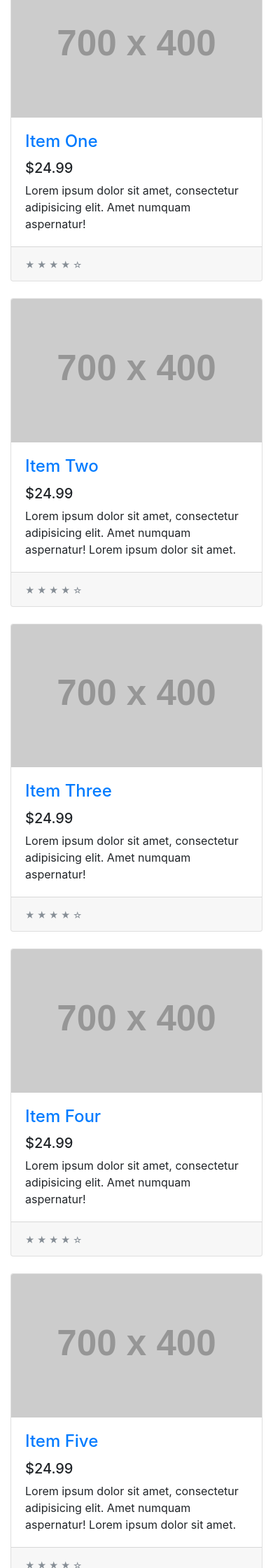
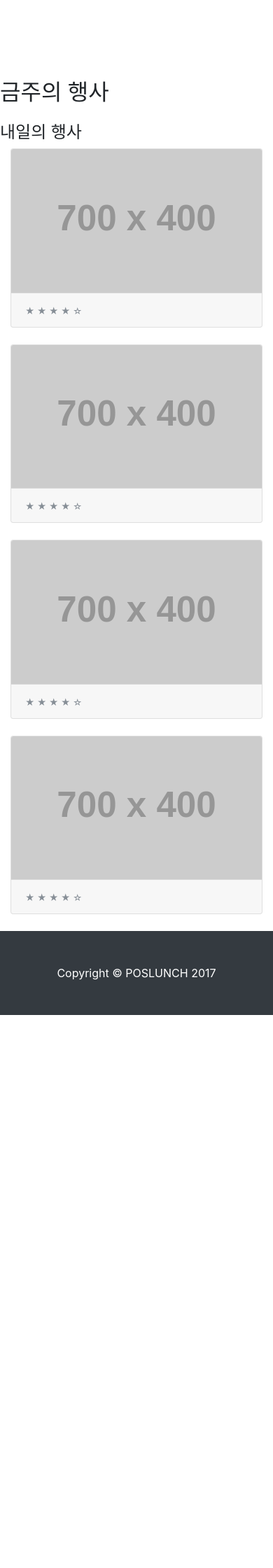
Before and after one commit to dayon95/POSLUN, a PHP site: page / in a window 390 px wide. Shown: the part 744-2984 px from the top of the page at 70% size. After the commit the page ends 2194 px from the top, so only its background shows below. Run offline with PHP 8.4, Linux system fonts and the light colour scheme; grey boxes labelled with a size stand in for pictures from a placeholder-image service; some libraries are stand-ins or nearby versions; some web fonts are replaced.

Commit message:
design v1.0

```diff
--- a/poslunch/css/shop-homepage.css
+++ b/poslunch/css/shop-homepage.css
@@ -3,9 +3,42 @@
  * Copyright 2013-2017 Start Bootstrap
  * Licensed under MIT (https://github.com/BlackrockDigital/startbootstrap-shop-homepage/blob/master/LICENSE)
  */
-
+@import url('https://fonts.googleapis.com/css?family=Arvo');
 body {
   padding-top: 54px;
+}
+/*카테고리 텍스트 색깔*/
+a.list-group-item{
+  color: black;
+}
+/*carousel 최대 길이*/
+.carousel-inner{
+  max-height: 400px;
+}
+/*navbar 폰트*/
+.navbar-brand{
+  font-family: 'Arvo', serif;
+}
+.row-centered{
+  text-align: center;
+}
+/*.col-centered{
+  float: none;
+  margin-right:auto;
+  margin-left:auto;
+}*/
+header.masthead {
+  background: url('https://unsplash.it/1900/1080?image=304') no-repeat center center scroll;
+  -webkit-background-size: cover;
+  -moz-background-size: cover;
+  background-size: cover;
+  -o-background-size: cover;
+}
+
+header.masthead>.overlay {
+  padding: 5rem 0;
+  text-align: center;
+  background: rgba(0, 0, 0, 0.6);
 }
 
 @media (min-width: 992px) {
--- a/poslunch/index.html
+++ b/poslunch/index.html
@@ -8,7 +8,12 @@
   <meta name="description" content="">
   <meta name="author" content="">
 
-    <title>Shop Homepage - Start Bootstrap Template</title>
+  <title>POSLUNCH-MAIN</title>
+
+  <style>
+    @import url(http://fonts.googleapis.com/earlyaccess/jejugothic.css);
+    @import url(http://fonts.googleapis.com/earlyaccess/jejumyeongjo.css);
+  </style>
 
   <!-- Bootstrap core CSS -->
   <link href="vendor/bootstrap/css/bootstrap.min.css" rel="stylesheet">
@@ -23,25 +28,27 @@
   <!-- Navigation -->
   <nav class="navbar navbar-expand-lg navbar-dark bg-dark fixed-top">
     <div class="container">
-        <a class="navbar-brand" href="#">점심에 만나조</a>
+      <a class="navbar-brand" href="index.html">
+        <img src="PosLunLogo.png" width="30" height="30" class="d-inline-block align-top mr-1" alt="">
+        <lead class="align-bottom" >
+        POSLUNCH
+      </lead>
+        </a>
       <button class="navbar-toggler" type="button" data-toggle="collapse" data-target="#navbarResponsive" aria-controls="navbarResponsive" aria-expanded="false" aria-label="Toggle navigation">
           <span class="navbar-toggler-icon"></span>
         </button>
       <div class="collapse navbar-collapse" id="navbarResponsive">
         <ul class="navbar-nav ml-auto">
           <li class="nav-item active">
-              <a class="nav-link" href="#">Home
+            <a class="nav-link" href="index.html">Home
                 <span class="sr-only">(current)</span>
               </a>
           </li>
           <li class="nav-item">
-              <a class="nav-link" href="#">About</a>
+            <a class="nav-link" href="about.html">About</a>
           </li>
           <li class="nav-item">
-              <a class="nav-link" href="#">Services</a>
-            </li>
-            <li class="nav-item">
-              <a class="nav-link" href="#">Contact</a>
+            <a class="nav-link" href="#">Feedback</a>
           </li>
         </ul>
       </div>
@@ -55,37 +62,37 @@
 
       <div class="col-lg-3">
 
-          <h1 class="my-4">Shop Name</h1>
+        <h2 class="my-4">categories</h2>
         <div class="list-group">
-            <a href="#" class="list-group-item">Category 1</a>
-            <a href="#" class="list-group-item">Category 2</a>
-            <a href="#" class="list-group-item">Category 3</a>
+          <a href="#" class="list-group-item">총학생회 행사</a>
+          <a href="#" class="list-group-item">동아리 공연</a>
+          <a href="#" class="list-group-item">강연</a>
+          <a href="#" class="list-group-item">공연</a>
+          <a href="#" class="list-group-item">채용/세미나</a>
         </div>
 
       </div>
       <!-- /.col-lg-3 -->
 
       <div class="col-lg-9">
-
-          <div id="carouselExampleIndicators" class="carousel slide my-4" data-ride="carousel">
+        <div class="row">
+          <h2 class="my-4">오늘의 행사</h5>
+          </div>
+          <div id="carouselExampleIndicators" class="carousel slide my-0" data-ride="carousel">
             <ol class="carousel-indicators">
               <li data-target="#carouselExampleIndicators" data-slide-to="0" class="active"></li>
               <li data-target="#carouselExampleIndicators" data-slide-to="1"></li>
               <li data-target="#carouselExampleIndicators" data-slide-to="2"></li>
-              <li data-target="#carouselExampleIndicators" data-slide-to="3"></li>
             </ol>
             <div class="carousel-inner" role="listbox">
               <div class="carousel-item active">
-                <img class="d-block img-fluid" src="http://bdap.postech.ac.kr/UPLOAD//GWPFile_per_BoardNo/79/20171106102401491323.png" alt="First slide">
+                <img class="d-block img-fluid" src="http://images.fonearena.com/blog/wp-content/uploads/2013/11/Lenovo-p780-camera-sample-10.jpg" alt="First slide">
               </div>
               <div class="carousel-item">
-                <img class="d-block img-fluid" src="http://bdap.postech.ac.kr/UPLOAD//GWPFile_per_BoardNo/79/20171103142439361775.jpg" alt="Second slide">
+                <img class="d-block img-fluid" src="http://photo.jtbc.joins.com/news/2016/11/03/20161103150104259.jpg" alt="Second slide">
               </div>
               <div class="carousel-item">
-                <img class="d-block img-fluid" src="http://bdap.postech.ac.kr/UPLOAD//GWPFile_per_BoardNo/79/2017110310243344977.png" alt="Third slide">
-              </div>
-              <div class="carousel-item">
-                <img class="d-block img-fluid" src="http://bdap.postech.ac.kr/UPLOAD//GWPFile_per_BoardNo/79/20171103112416058520.jpg" alt="Fourth slide">
+                <img class="d-block img-fluid" src="http://placehold.it/900x350" alt="Third slide">
               </div>
             </div>
             <a class="carousel-control-prev" href="#carouselExampleIndicators" role="button" data-slide="prev">
@@ -99,17 +106,25 @@
           </div>
 
           <div class="row">
-
+            <h2 class="my-4">금주의 행사</h2>
+        </div>
+        <div class="row">
+          <h4 class="mb-2">내일의 행사</h4>
+        </div>
+        <div class="row">
           <div class="col-lg-4 col-md-6 mb-4">
-              <div class="card h-100">
+            <div class="card">
               <a href="#"><img class="card-img-top" src="http://placehold.it/700x400" alt=""></a>
-                <div class="card-body">
+              <!--        <div class="card-body">
                   <h4 class="card-title">
                     <a href="#">Item One</a>
                   </h4>
                   <h5>$24.99</h5>
                   <p class="card-text">Lorem ipsum dolor sit amet, consectetur adipisicing elit. Amet numquam aspernatur!</p>
                 </div>
+              -->
+
+              <!-- 별표-->
               <div class="card-footer">
                 <small class="text-muted">&#9733; &#9733; &#9733; &#9733; &#9734;</small>
               </div>
@@ -117,79 +132,48 @@
           </div>
 
           <div class="col-lg-4 col-md-6 mb-4">
-              <div class="card h-100">
+            <div class="card h">
               <a href="#"><img class="card-img-top" src="http://placehold.it/700x400" alt=""></a>
-                <div class="card-body">
+              <!--    <div class="card-body">
                   <h4 class="card-title">
                     <a href="#">Item Two</a>
                   </h4>
                   <h5>$24.99</h5>
                   <p class="card-text">Lorem ipsum dolor sit amet, consectetur adipisicing elit. Amet numquam aspernatur! Lorem ipsum dolor sit amet.</p>
                 </div>
+              -->
               <div class="card-footer">
                 <small class="text-muted">&#9733; &#9733; &#9733; &#9733; &#9734;</small>
               </div>
             </div>
           </div>
-
           <div class="col-lg-4 col-md-6 mb-4">
-              <div class="card h-100">
+            <div class="card h">
               <a href="#"><img class="card-img-top" src="http://placehold.it/700x400" alt=""></a>
-                <div class="card-body">
+              <!--    <div class="card-body">
                   <h4 class="card-title">
-                    <a href="#">Item Three</a>
+                    <a href="#">Item Two</a>
                   </h4>
                   <h5>$24.99</h5>
-                  <p class="card-text">Lorem ipsum dolor sit amet, consectetur adipisicing elit. Amet numquam aspernatur!</p>
+                  <p class="card-text">Lorem ipsum dolor sit amet, consectetur adipisicing elit. Amet numquam aspernatur! Lorem ipsum dolor sit amet.</p>
                 </div>
+              -->
               <div class="card-footer">
                 <small class="text-muted">&#9733; &#9733; &#9733; &#9733; &#9734;</small>
               </div>
             </div>
           </div>
-
           <div class="col-lg-4 col-md-6 mb-4">
-              <div class="card h-100">
+            <div class="card h">
               <a href="#"><img class="card-img-top" src="http://placehold.it/700x400" alt=""></a>
-                <div class="card-body">
+              <!--    <div class="card-body">
                   <h4 class="card-title">
-                    <a href="#">Item Four</a>
-                  </h4>
-                  <h5>$24.99</h5>
-                  <p class="card-text">Lorem ipsum dolor sit amet, consectetur adipisicing elit. Amet numquam aspernatur!</p>
-                </div>
-                <div class="card-footer">
-                  <small class="text-muted">&#9733; &#9733; &#9733; &#9733; &#9734;</small>
-                </div>
-              </div>
-            </div>
-
-            <div class="col-lg-4 col-md-6 mb-4">
-              <div class="card h-100">
-                <a href="#"><img class="card-img-top" src="http://placehold.it/700x400" alt=""></a>
-                <div class="card-body">
-                  <h4 class="card-title">
-                    <a href="#">Item Five</a>
+                    <a href="#">Item Two</a>
                   </h4>
                   <h5>$24.99</h5>
                   <p class="card-text">Lorem ipsum dolor sit amet, consectetur adipisicing elit. Amet numquam aspernatur! Lorem ipsum dolor sit amet.</p>
                 </div>
-                <div class="card-footer">
-                  <small class="text-muted">&#9733; &#9733; &#9733; &#9733; &#9734;</small>
-                </div>
-              </div>
-            </div>
-
-            <div class="col-lg-4 col-md-6 mb-4">
-              <div class="card h-100">
-                <a href="#"><img class="card-img-top" src="http://placehold.it/700x400" alt=""></a>
-                <div class="card-body">
-                  <h4 class="card-title">
-                    <a href="#">Item Six</a>
-                  </h4>
-                  <h5>$24.99</h5>
-                  <p class="card-text">Lorem ipsum dolor sit amet, consectetur adipisicing elit. Amet numquam aspernatur!</p>
-                </div>
+              -->
               <div class="card-footer">
                 <small class="text-muted">&#9733; &#9733; &#9733; &#9733; &#9734;</small>
               </div>
@@ -211,7 +195,7 @@
   <!-- Footer -->
   <footer class="py-5 bg-dark">
     <div class="container">
-        <p class="m-0 text-center text-white">Copyright &copy; Your Website 2017</p>
+      <p class="m-0 text-center text-white">Copyright &copy; POSLUNCH 2017</p>
     </div>
     <!-- /.container -->
   </footer>
```
Also changed, not shown: poslunch/about.html (added, +191 -0 lines), poslunch/PosLunLogo.png (added). Lines whose indentation alone changed are shown as unchanged.
